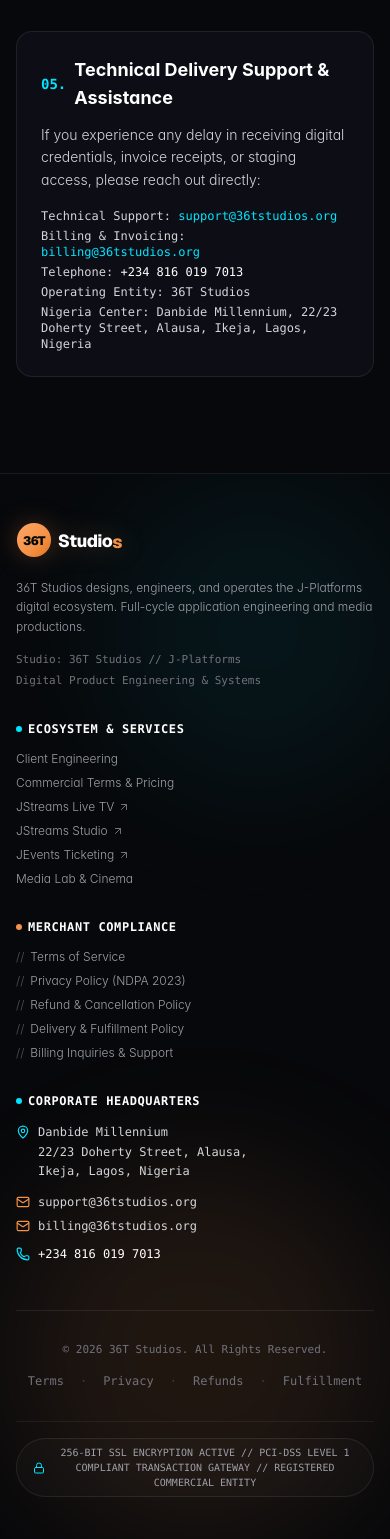
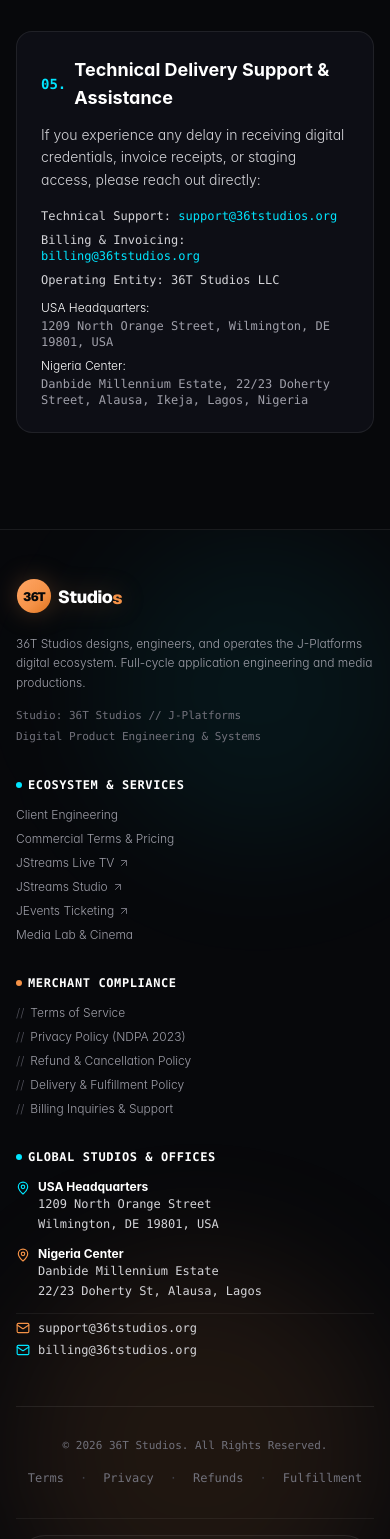
Before and after one commit to therealbuccie/36tstudios, a Next.js app: page /fulfillment-policy in a window 390 px wide. Shown: the part 2368-3907 px from the top of the page. Built offline with nearby package versions, Linux system fonts and the light colour scheme.

Commit message:
feat: add USA headquarters and Danbide Millennium Estate Nigeria addresses, remove phone number

```diff
--- a/src/app/fulfillment-policy/page.tsx
+++ b/src/app/fulfillment-policy/page.tsx
@@ -119,12 +119,18 @@ export default function FulfillmentPolicyPage() {
               Technical Delivery Support &amp; Assistance
             </h2>
             <p>If you experience any delay in receiving digital credentials, invoice receipts, or staging access, please reach out directly:</p>
-            <div className="font-mono text-xs text-zinc-300 space-y-1 pt-1">
+            <div className="font-mono text-xs text-zinc-300 space-y-2 pt-1">
               <div>Technical Support: <a href="mailto:support@36tstudios.org" className="text-[#00E5FF]">support@36tstudios.org</a></div>
               <div>Billing &amp; Invoicing: <a href="mailto:billing@36tstudios.org" className="text-[#00E5FF]">billing@36tstudios.org</a></div>
-              <div>Telephone: <span className="text-white">+234 816 019 7013</span></div>
-              <div>Operating Entity: 36T Studios</div>
-              <div>Nigeria Center: Danbide Millennium, 22/23 Doherty Street, Alausa, Ikeja, Lagos, Nigeria</div>
+              <div>Operating Entity: 36T Studios LLC</div>
+              <div className="pt-1 text-zinc-400">
+                <span className="text-white block font-sans text-xs mb-0.5">USA Headquarters:</span>
+                1209 North Orange Street, Wilmington, DE 19801, USA
+              </div>
+              <div className="text-zinc-400">
+                <span className="text-white block font-sans text-xs mb-0.5">Nigeria Center:</span>
+                Danbide Millennium Estate, 22/23 Doherty Street, Alausa, Ikeja, Lagos, Nigeria
+              </div>
             </div>
           </section>
 
--- a/src/app/privacy/page.tsx
+++ b/src/app/privacy/page.tsx
@@ -54,7 +54,7 @@ export default function PrivacyPage() {
               36T Studios is committed to safeguarding personal information in strict compliance with the <strong className="text-white">Nigeria Data Protection Act (NDPA) 2023</strong>, the Nigeria Data Protection Regulation (NDPR), and applicable international privacy benchmarks (including GDPR-aligned data subject protections for global clientele).
             </p>
             <p className="text-xs text-zinc-400">
-              Data Controller: 36T Studios • Nigeria Center: Danbide Millennium, 22/23 Doherty Street, Alausa, Ikeja, Lagos, Nigeria.
+              Data Controller: 36T Studios LLC • USA: 1209 North Orange St, Wilmington, DE 19801 • Nigeria Center: Danbide Millennium Estate, 22/23 Doherty Street, Alausa, Ikeja, Lagos, Nigeria.
             </p>
           </section>
 
@@ -135,11 +135,17 @@ export default function PrivacyPage() {
               <span className="text-[#00E5FF] font-mono text-sm">06.</span>
               Data Protection Inquiries
             </h2>
-            <div className="font-mono text-xs text-zinc-300 space-y-1">
+            <div className="font-mono text-xs text-zinc-300 space-y-2 pt-1">
               <div>Privacy Officer: <a href="mailto:privacy@36tstudios.org" className="text-[#00E5FF]">privacy@36tstudios.org</a></div>
               <div>General Support Desk: <a href="mailto:support@36tstudios.org" className="text-[#00E5FF]">support@36tstudios.org</a></div>
-              <div>Telephone: <span className="text-white">+234 816 019 7013</span></div>
-              <div>Nigeria Center: Danbide Millennium, 22/23 Doherty Street, Alausa, Ikeja, Lagos, Nigeria</div>
+              <div className="pt-1 text-zinc-400">
+                <span className="text-white block font-sans text-xs mb-0.5">USA Headquarters:</span>
+                1209 North Orange Street, Wilmington, DE 19801, USA
+              </div>
+              <div className="text-zinc-400">
+                <span className="text-white block font-sans text-xs mb-0.5">Nigeria Center:</span>
+                Danbide Millennium Estate, 22/23 Doherty Street, Alausa, Ikeja, Lagos, Nigeria
+              </div>
             </div>
           </section>
 
--- a/src/app/refund-policy/page.tsx
+++ b/src/app/refund-policy/page.tsx
@@ -125,12 +125,18 @@ export default function RefundPolicyPage() {
               <span className="text-[#00E5FF] font-mono text-sm">04.</span>
               Billing Desk &amp; Invoicing Inquiries
             </h2>
-            <div className="font-mono text-xs text-zinc-300 space-y-1">
+            <div className="font-mono text-xs text-zinc-300 space-y-2 pt-1">
               <div>Invoicing Desk: <a href="mailto:billing@36tstudios.org" className="text-[#00E5FF]">billing@36tstudios.org</a></div>
               <div>Client Support: <a href="mailto:support@36tstudios.org" className="text-[#00E5FF]">support@36tstudios.org</a></div>
-              <div>Telephone: <span className="text-white">+234 816 019 7013</span></div>
-              <div>Corporate Entity: 36T Studios</div>
-              <div>Nigeria Center: Danbide Millennium, 22/23 Doherty Street, Alausa, Ikeja, Lagos, Nigeria</div>
+              <div>Corporate Entity: 36T Studios LLC</div>
+              <div className="pt-1 text-zinc-400">
+                <span className="text-white block font-sans text-xs mb-0.5">USA Headquarters:</span>
+                1209 North Orange Street, Wilmington, DE 19801, USA
+              </div>
+              <div className="text-zinc-400">
+                <span className="text-white block font-sans text-xs mb-0.5">Nigeria Center:</span>
+                Danbide Millennium Estate, 22/23 Doherty Street, Alausa, Ikeja, Lagos, Nigeria
+              </div>
             </div>
           </section>
 
--- a/src/app/terms/page.tsx
+++ b/src/app/terms/page.tsx
@@ -53,11 +53,21 @@ export default function TermsPage() {
             <p>
               36T Studios and the J-Platforms digital ecosystem are owned, operated, and billed by <strong className="text-white">36T Studios</strong>.
             </p>
-            <div className="p-4 rounded-xl bg-black/40 border border-white/[0.06] font-mono text-xs text-zinc-300">
-              <span className="text-zinc-500 block uppercase text-[10px] mb-1">Nigeria Operations &amp; Center Address</span>
-              36T Studios<br />
-              Danbide Millennium, 22/23 Doherty Street, Alausa, Ikeja, Lagos, Nigeria<br />
-              Official Support: support@36tstudios.org • Billing: billing@36tstudios.org
+            <div className="p-4 rounded-xl bg-black/40 border border-white/[0.06] font-mono text-xs text-zinc-300 space-y-2.5">
+              <div>
+                <span className="text-[#00E5FF] block uppercase text-[10px] mb-0.5">USA Headquarters</span>
+                36T Studios LLC<br />
+                Corporation Trust Center, 1209 North Orange Street<br />
+                Wilmington, Delaware 19801, United States of America
+              </div>
+              <div className="pt-2 border-t border-white/[0.06]">
+                <span className="text-[#F59247] block uppercase text-[10px] mb-0.5">Nigeria Center &amp; Operations</span>
+                Danbide Millennium Estate<br />
+                22/23 Doherty Street, Alausa, Ikeja, Lagos, Nigeria
+              </div>
+              <div className="pt-2 border-t border-white/[0.06] text-zinc-400">
+                Official Inquiries: <a href="mailto:support@36tstudios.org" className="text-[#00E5FF]">support@36tstudios.org</a> • Billing: <a href="mailto:billing@36tstudios.org" className="text-[#00E5FF]">billing@36tstudios.org</a>
+              </div>
             </div>
             <p className="text-xs text-zinc-400 pt-1">
               By accessing our website, creating an account, or authorizing an invoice or electronic payment, you agree to comply with and be bound by these Terms in full.
@@ -150,11 +160,17 @@ export default function TermsPage() {
               Contact Information
             </h2>
             <p>For questions regarding these Terms of Service, please contact our legal desk:</p>
-            <div className="font-mono text-xs text-zinc-300 space-y-1 pt-1">
+            <div className="font-mono text-xs text-zinc-300 space-y-2 pt-1">
               <div>Email: <a href="mailto:support@36tstudios.org" className="text-[#00E5FF]">support@36tstudios.org</a></div>
               <div>Billing Desk: <a href="mailto:billing@36tstudios.org" className="text-[#00E5FF]">billing@36tstudios.org</a></div>
-              <div>Telephone: <span className="text-white">+234 816 019 7013</span></div>
-              <div>Nigeria Center: Danbide Millennium, 22/23 Doherty Street, Alausa, Ikeja, Lagos, Nigeria</div>
+              <div className="pt-1 text-zinc-400">
+                <span className="text-white block font-sans text-xs mb-0.5">USA Headquarters:</span>
+                1209 North Orange Street, Wilmington, DE 19801, USA
+              </div>
+              <div className="text-zinc-400">
+                <span className="text-white block font-sans text-xs mb-0.5">Nigeria Center:</span>
+                Danbide Millennium Estate, 22/23 Doherty Street, Alausa, Ikeja, Lagos, Nigeria
+              </div>
             </div>
           </section>
 
--- a/src/components/footer/StudioFooter.tsx
+++ b/src/components/footer/StudioFooter.tsx
@@ -1,6 +1,6 @@
 import React from "react";
 import Link from "next/link";
-import { ArrowUpRight, ShieldCheck, Mail, Phone, MapPin, Lock } from "lucide-react";
+import { ArrowUpRight, ShieldCheck, Mail, MapPin, Lock } from "lucide-react";
 import { StudioLogo } from "../brand/StudioLogo";
 
 export function StudioFooter() {
@@ -119,32 +119,38 @@ export function StudioFooter() {
             </ul>
           </div>
 
-          {/* Column 4: Operational Office & Support */}
+          {/* Column 4: Operational Offices & Inquiries */}
           <div className="space-y-3.5">
             <div className="text-xs font-semibold text-white tracking-wider uppercase flex items-center gap-1.5 font-mono">
               <span className="w-1.5 h-1.5 rounded-full bg-[#00E5FF]" />
-              Corporate Headquarters
+              Global Studios &amp; Offices
             </div>
-            <div className="space-y-2 text-xs font-mono text-zinc-300">
+            <div className="space-y-3 text-xs font-mono text-zinc-300">
               <div className="flex items-start gap-2">
                 <MapPin className="w-3.5 h-3.5 text-[#00E5FF] shrink-0 mt-0.5" />
                 <span className="leading-relaxed">
-                  Danbide Millennium<br />
-                  22/23 Doherty Street, Alausa,<br />
-                  Ikeja, Lagos, Nigeria
+                  <strong className="text-white block font-sans text-xs">USA Headquarters</strong>
+                  1209 North Orange Street<br />
+                  Wilmington, DE 19801, USA
                 </span>
               </div>
-              <div className="flex items-center gap-2 pt-1">
-                <Mail className="w-3.5 h-3.5 text-[#F59247] shrink-0" />
-                <a href="mailto:support@36tstudios.org" className="hover:text-white transition-colors">support@36tstudios.org</a>
+              <div className="flex items-start gap-2">
+                <MapPin className="w-3.5 h-3.5 text-[#F59247] shrink-0 mt-0.5" />
+                <span className="leading-relaxed">
+                  <strong className="text-white block font-sans text-xs">Nigeria Center</strong>
+                  Danbide Millennium Estate<br />
+                  22/23 Doherty St, Alausa, Lagos
+                </span>
               </div>
-              <div className="flex items-center gap-2">
-                <Mail className="w-3.5 h-3.5 text-[#F59247] shrink-0" />
-                <a href="mailto:billing@36tstudios.org" className="hover:text-white transition-colors">billing@36tstudios.org</a>
-              </div>
-              <div className="flex items-center gap-2 pt-1">
-                <Phone className="w-3.5 h-3.5 text-[#00E5FF] shrink-0" />
-                <a href="tel:+2348160197013" className="text-white hover:text-[#00E5FF] transition-colors">+234 816 019 7013</a>
+              <div className="pt-1.5 space-y-1.5 border-t border-white/[0.06]">
+                <div className="flex items-center gap-2">
+                  <Mail className="w-3.5 h-3.5 text-[#F59247] shrink-0" />
+                  <a href="mailto:support@36tstudios.org" className="hover:text-white transition-colors">support@36tstudios.org</a>
+                </div>
+                <div className="flex items-center gap-2">
+                  <Mail className="w-3.5 h-3.5 text-[#00E5FF] shrink-0" />
+                  <a href="mailto:billing@36tstudios.org" className="hover:text-white transition-colors">billing@36tstudios.org</a>
+                </div>
               </div>
             </div>
           </div>
```
